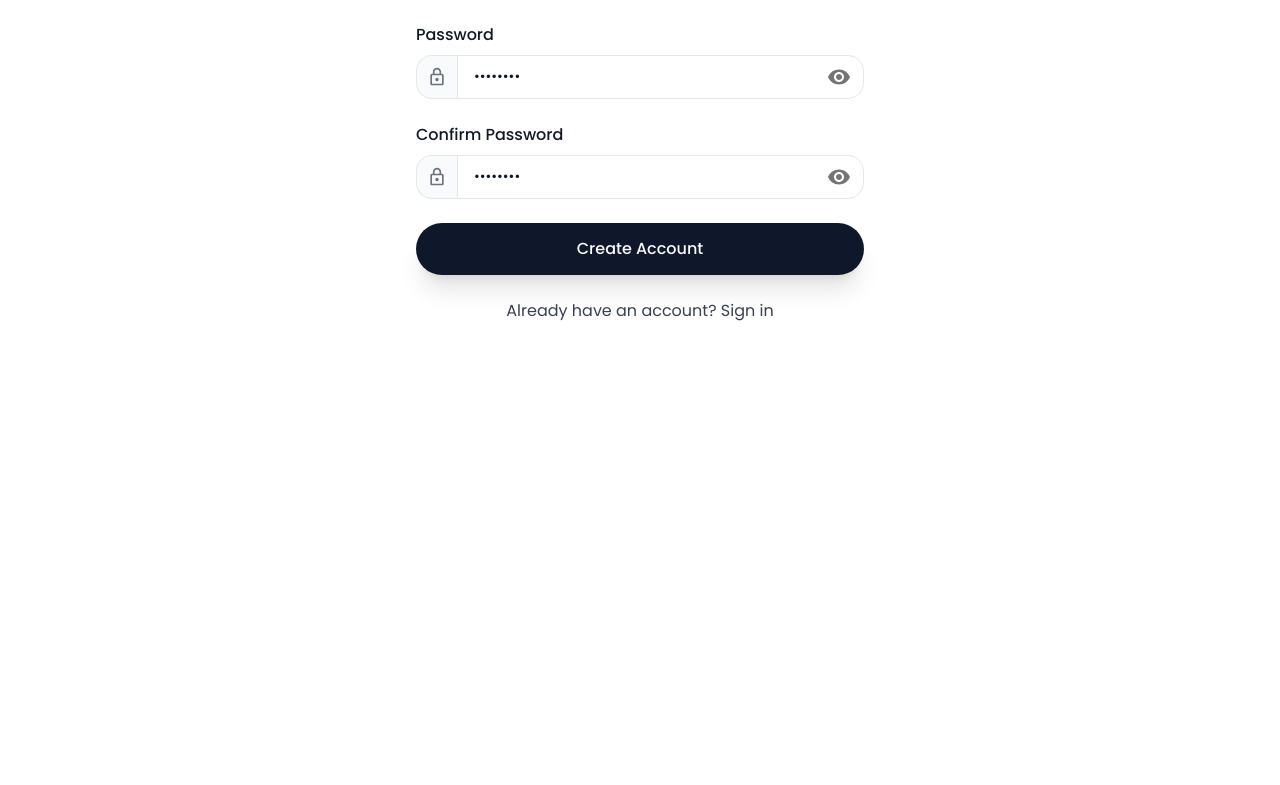
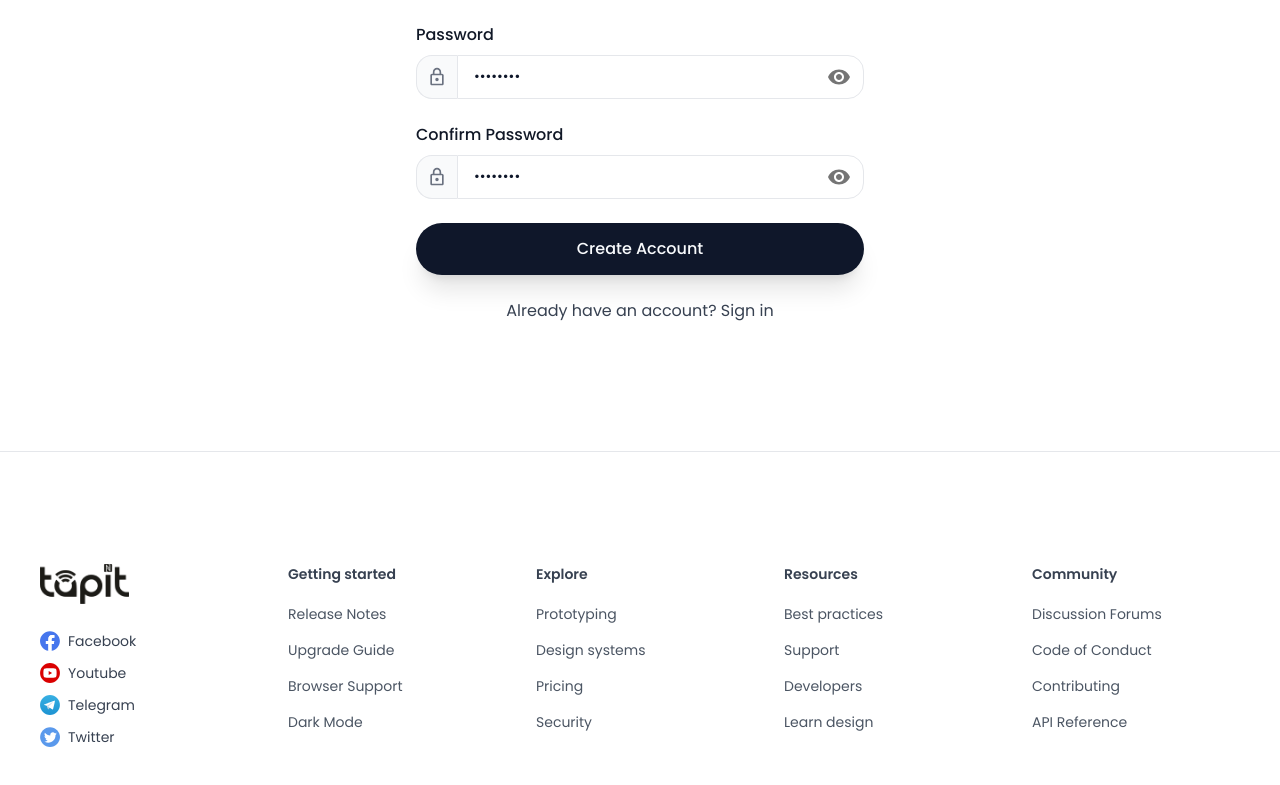
Before and after one commit to tapit-org/client-webapp, a React (Create React App) app: page /signup in a window 1280 px wide. Shown: the part 502-1287 px from the top of the page. Before the commit the page ends 953 px from the top, so only its background shows below. Built offline with nearby package versions, Linux system fonts and the light colour scheme; no server answers.

Commit message:
Added default footer

```diff
--- a/src/layout/index.tsx
+++ b/src/layout/index.tsx
@@ -14,6 +14,7 @@ import { User, deleteUser } from "@firebase/auth";
 import { UserInterface } from "interfaces/user.interface";
 import OverlayLoader from "components/OverlayLoader";
 import { auth } from "firebaseConfig";
+import Footer from "shared/Footer/Footer";
 
 // ==============================|| MINIMAL LAYOUT ||============================== //
 
@@ -87,6 +88,7 @@ const Layout = ({ restricted = false, redirect = false }) => {
 				<ScrollToTop />
 				<Header />
 				<Outlet />
+				<Footer />
 			</>
 		);
 	}
```
